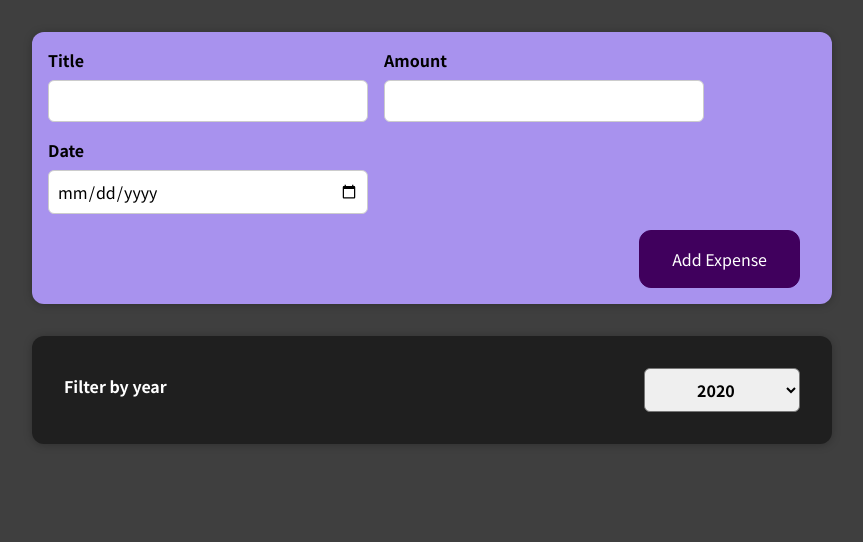
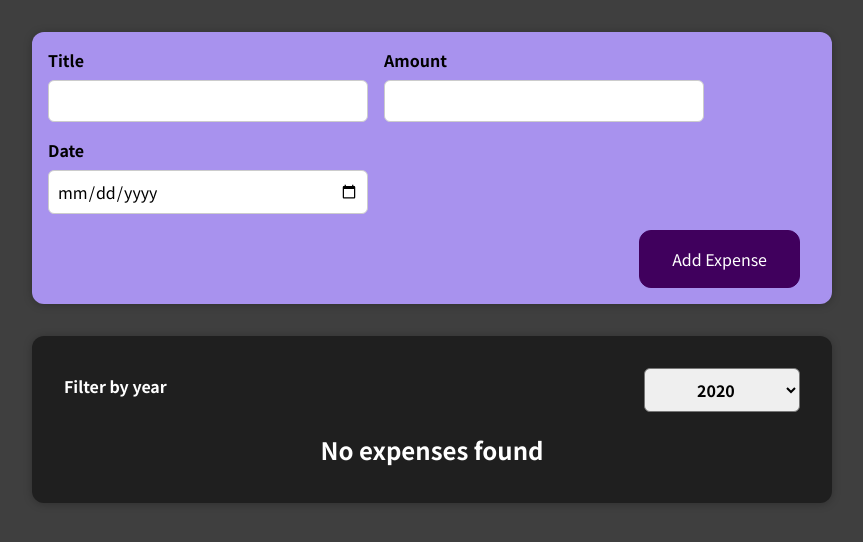
Before and after one commit to KVISDAOWNER/udemy-react, a React (Create React App) app in the folder 01-starting-setup/: page / in a window 1280 px wide. Shown: the top 542 px of the page, without its empty margins (208-1071 px from the left). Built offline with nearby package versions, Linux system fonts and the light colour scheme.

Commit message:
Created and moved functionality to ExpensesList component

```diff
--- a/01-starting-setup/src/components/expenses/ExpenseItem.js
+++ b/01-starting-setup/src/components/expenses/ExpenseItem.js
@@ -4,6 +4,7 @@ import Card from '../UI/Card';
 
 function ExpenseItem(props) {
 	return (
+		<li>
 			<Card className='expense-item'>
 				<ExpenseDate date={props.date} />
 				<div className='expense-item__description'>
@@ -11,6 +12,7 @@ function ExpenseItem(props) {
 					<div className='expense-item__price'>${props.amount}</div>
 				</div>
 			</Card>
+		</li>
 	);
 }
 
--- a/01-starting-setup/src/components/expenses/Expenses.js
+++ b/01-starting-setup/src/components/expenses/Expenses.js
@@ -1,5 +1,5 @@
 import './Expenses.css';
-import ExpenseItem from './ExpenseItem';
+import ExpensesList from './ExpensesList';
 import Card from '../UI/Card';
 import ExpensesFilter from './ExpensesFilter';
 import { useState } from 'react';
@@ -16,19 +16,12 @@ function Expenses(props){
 	});
 
 
+
+
 	return (
 		<Card className='expenses'>
 			<ExpensesFilter selected={filterYear} onFilterChanged={filterChangedHandler}></ExpensesFilter>
-
-			{filteredExpenses.map((expense) => (
-				<ExpenseItem
-					key={expense.id}
-					title={expense.title}
-					amount={expense.amount}
-					date={expense.date}
-				/>
-			))}
-
+			<ExpensesList expenses={filteredExpenses}></ExpensesList>
 		</Card>
 	);
 }
--- /dev/null
+++ b/01-starting-setup/src/components/expenses/ExpensesList.css
@@ -0,0 +1,9 @@
+.expenses-list {
+  list-style: none;
+  padding: 0;
+}
+
+.expenses-list__fallback {
+  color: white;
+  text-align: center;
+}
--- /dev/null
+++ b/01-starting-setup/src/components/expenses/ExpensesList.js
@@ -0,0 +1,23 @@
+import './ExpensesList.css';
+import ExpenseItem from './ExpenseItem';
+
+function ExpensesList(props){
+	if(props.expenses.length === 0){
+		return <h2 className='expenses-list__fallback'>No expenses found</h2>;
+	}
+
+	return (
+		<ul className='expenses-list'>
+			{props.expenses.map((expense) => (
+				<ExpenseItem
+					key={expense.id}
+					title={expense.title}
+					amount={expense.amount}
+					date={expense.date}
+				/>
+			))}
+		</ul>
+	)
+}
+
+export default ExpensesList;
```
Lines whose indentation alone changed are shown as unchanged.
